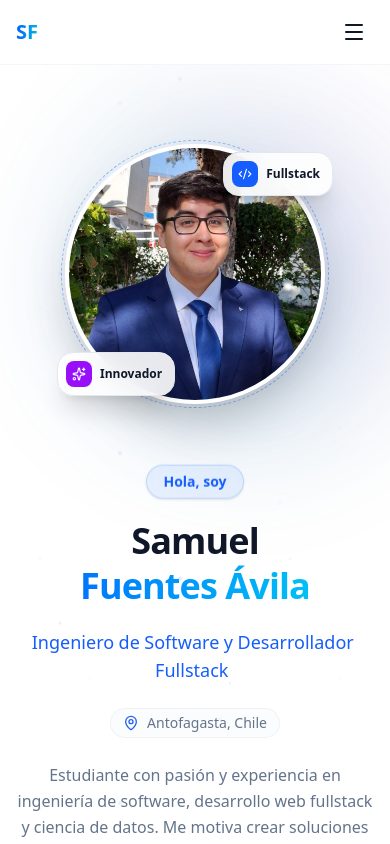
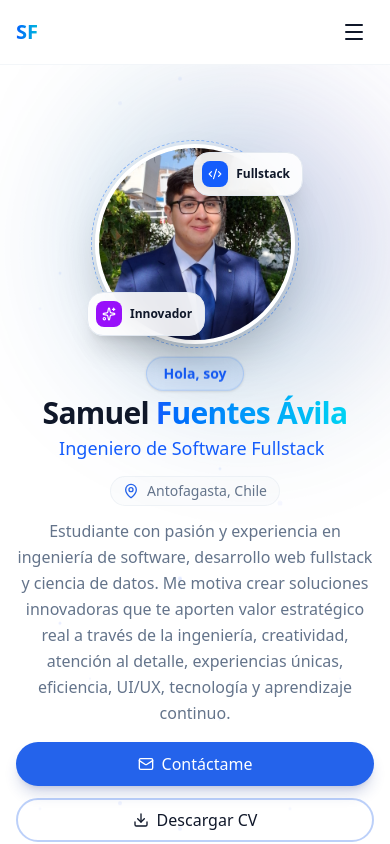
Before and after one commit to xPrismatico/portfolio, a Next.js app: page / in a window 390 px wide. Shown: the top 844 px of the page. Built offline with nearby package versions, Linux system fonts and the light colour scheme.

Commit message:
fix: mobile resolution in hero fixed

```diff
--- a/src/components/sections/Hero.tsx
+++ b/src/components/sections/Hero.tsx
@@ -34,17 +34,17 @@ return (
           <defs>
             {/* Patrón 1: Estrellas pequeñas esparcidas asimétricamente */}
             <pattern id="stars-1" x="0" y="0" width="250" height="250" patternUnits="userSpaceOnUse">
-              <circle cx="40" cy="40" r="1.5" fill="#8ba4ff" opacity="0.5" />
+              <circle cx="40" cy="40" r="1.5" fill="#8ba4ff" opacity="0.6" />
               <circle cx="180" cy="60" r="2" fill="#8ba4ff" opacity="1" />
-              <circle cx="90" cy="160" r="1" fill="#8ba4ff" opacity="0.5" />
-              <circle cx="220" cy="200" r="1.5" fill="#8ba4ff" opacity="0.6" />
+              <circle cx="90" cy="160" r="1" fill="#8ba4ff" opacity="0.6" />
+              <circle cx="220" cy="200" r="1.5" fill="#8ba4ff" opacity="0.7" />
             </pattern>
             {/* Patrón 2: Estrellas medianas con otra escala para romper repetición */}
             <pattern id="stars-2" x="0" y="0" width="350" height="350" patternUnits="userSpaceOnUse">
-              <circle cx="120" cy="80" r="2" fill="#8ba4ff" opacity="0.6" />
-              <circle cx="280" cy="130" r="2.5" fill="#8ba4ff" opacity="0.2" />
-              <circle cx="60" cy="250" r="1.5" fill="#8ba4ff" opacity="0.8" />
-              <circle cx="230" cy="310" r="1" fill="#8ba4ff" opacity="0.7" />
+              <circle cx="120" cy="80" r="2" fill="#8ba4ff" opacity="0.7" />
+              <circle cx="280" cy="130" r="2.5" fill="#8ba4ff" opacity="0.3" />
+              <circle cx="60" cy="250" r="1.5" fill="#8ba4ff" opacity="0.9" />
+              <circle cx="230" cy="310" r="1" fill="#8ba4ff" opacity="0.8" />
             </pattern>
           </defs>
 
@@ -66,15 +66,16 @@ return (
       </div>
 
       {/* Contenedor Principal: Ajusté el px para que en móvil no aplaste el contenido */}
-      <div className="container mx-auto grid grid-cols-1 items-center gap-8 px-4 md:grid-cols-2 md:px-12 lg:px-20 xl:px-32">
+      <div className="container mx-auto grid grid-cols-1 items-center gap-1 px-4 md:grid-cols-2 md:px-12 lg:px-20 xl:px-46">
+
         {/* --- COLUMNA 1: TEXTO --- */}
         <motion.div
           variants={containerVariants}
           initial="hidden"
           animate="visible"
-          className="order-2 md:order-1 flex flex-col items-center text-center md:items-start md:text-left space-y-6"
+          className="order-2 md:order-1 flex flex-col items-center text-center md:items-start md:text-left space-y-3"
         >
-          <motion.div variants={itemVariants} className="space-y-4 max-w-2xl">
+          <motion.div variants={itemVariants} className="space-y-1 max-w-2xl">
             {/* Etiqueta "Hola, soy" flotante */}
             <div className="flex justify-center md:justify-start">
                  <motion.span
@@ -86,9 +87,9 @@ return (
                  </motion.span>
             </div>
 
-            <h1 className="text-4xl sm:text-5xl md:text-6xl lg:text-7xl font-extrabold tracking-tight text-foreground leading-tight">
-              <span className="block text-foreground">{name.split(" ")[0]}</span>
-              <span className="block bg-gradient-to-r from-blue-600 to-cyan-400 bg-clip-text text-transparent pb-1">
+            <h1 className="block text-3xl sm:text-5xl md:text-6xl lg:text-7xl font-extrabold tracking-tight text-foreground leading-none md:leading-tight">
+              <span className="text-foreground">{name.split(" ")[0]+" "}</span>
+              <span className="sm:block bg-gradient-to-r from-blue-600 to-cyan-400 bg-clip-text text-transparent pb-1">
                 {name.split(" ").slice(1).join(" ")}
               </span>
             </h1>
@@ -174,7 +175,7 @@ return (
           initial={{ opacity: 0, scale: 0.8 }}
           animate={{ opacity: 1, scale: 1 }}
           transition={{ duration: 0.8, ease: "easeOut", delay: 0.2 }}
-          className="order-1 md:order-2 relative flex justify-center md:justify-end mb-8 md:mb-0"
+          className="order-1 md:order-2 relative flex justify-center md:justify-end mb-3 md:mb-0"
         >
           {/* Aura Orgánica que "respira" y gira (Opacidad e intensidad aumentadas) */}
           <motion.div
@@ -188,7 +189,7 @@ return (
           />
 
           {/* Tamaños ajustados: En "md" se reduce para evitar superposición con el texto */}
-          <div className="relative h-[260px] w-[260px] sm:h-[300px] sm:w-[300px] md:h-[300px] md:w-[300px] lg:h-[380px] lg:w-[380px] shrink-0">
+          <div className="relative h-[200px] w-[200px] sm:h-[260px] sm:w-[260px] md:h-[300px] md:w-[300px] lg:h-[380px] lg:w-[380px] shrink-0">
             {/* Anillo exterior rotatorio segmentado */}
             <motion.div
               animate={{ rotate: 360 }}
@@ -248,7 +249,9 @@ return (
             </motion.div>
           </div>
         </motion.div>
+
       </div>
+
       {/* Flecha Scroll */}
       <div className="absolute bottom-4 left-1/2 -translate-x-1/2 animate-bounce text-muted-foreground/50 hover:text-primary transition-colors cursor-pointer hidden md:block">
         <a href="#about" aria-label="Scroll down">
--- a/src/data/profile.tsx
+++ b/src/data/profile.tsx
@@ -188,7 +188,7 @@ export const personalInfo = {
   name: "Samuel Fuentes Ávila",
   profileImage: PATHS.profile,
   role: {
-    es: "Ingeniero de Software y Desarrollador Fullstack",
+    es: "Ingeniero de Software Fullstack",
     en: "Software Engineer & Fullstack Developer"
   },
   location: "Antofagasta, Chile",
```
Also changed, not shown: 1 other file (tests, documents, lock files or other folders).
